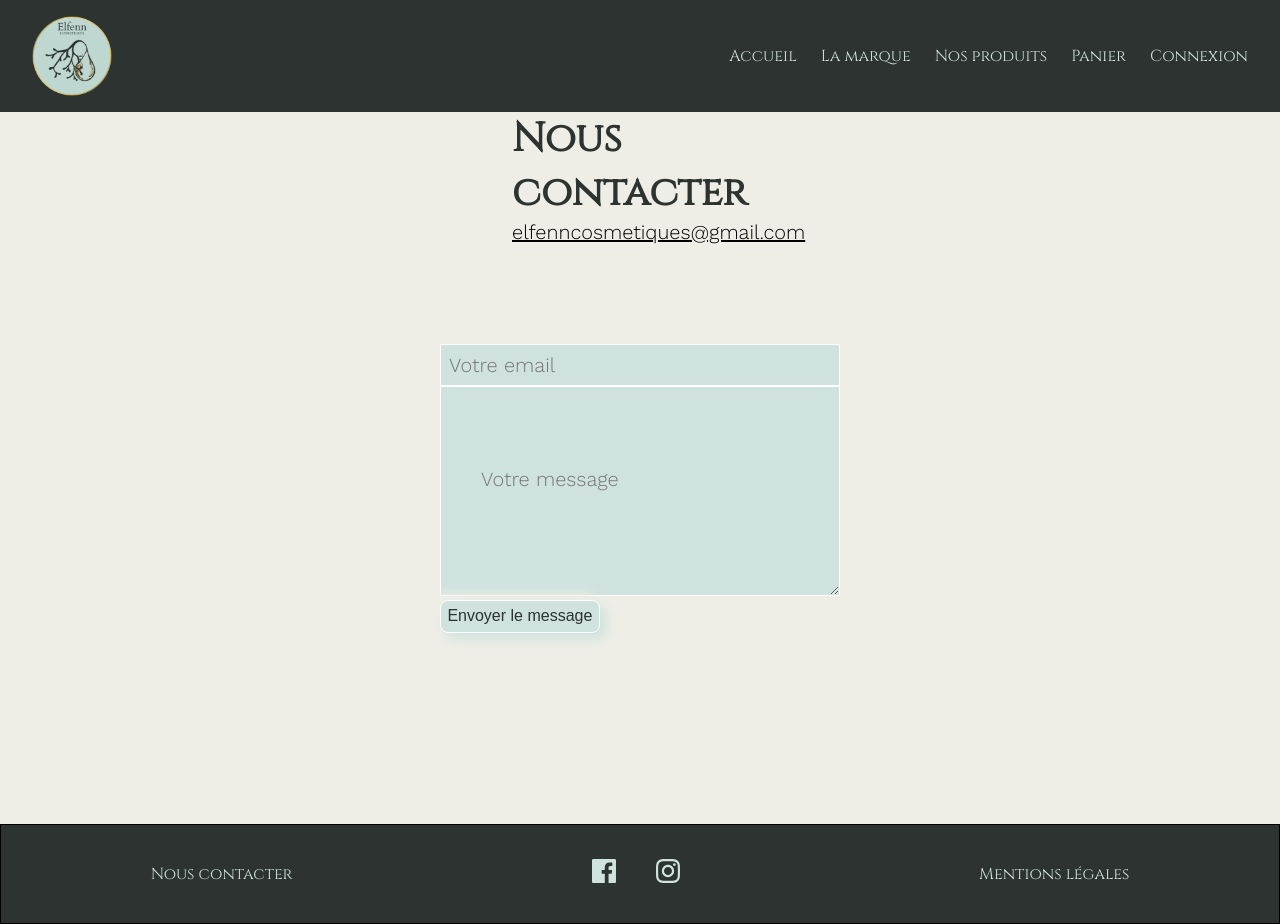
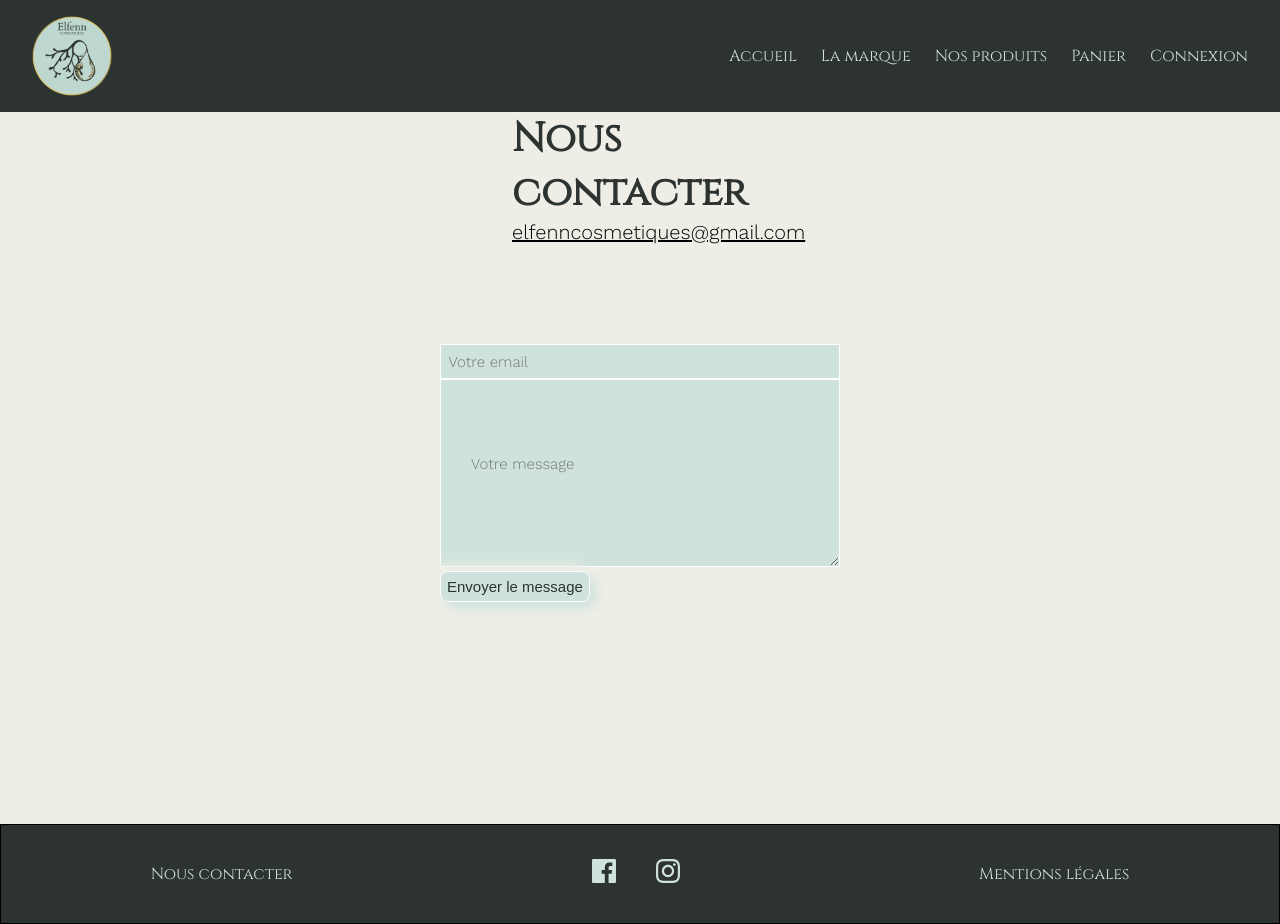
Before and after one commit to WildCodeSchool/remote2q4-21-p3-agathe-front, a React (Create React App) app: page /contact in a window 1280 px wide. Shown: the top 924 px of the page. Built offline with nearby package versions, Linux system fonts and the light colour scheme; no server answers; a web font is replaced by a local one.

Commit message:
change background color

```diff
--- a/src/components/form/ContactForm.css
+++ b/src/components/form/ContactForm.css
@@ -15,11 +15,11 @@
     /* outline: none;
     border: none; */
     width: 30%;
-    font-size: 20px;
+    font-size: 15px;
     font-family: var(--font-text);
     border: 1px solid white;
     width: 400px;
-    padding: 0.4em;
+    padding: 0.5em;
     background: #CFE2DE;
     }
 
@@ -31,11 +31,11 @@
     /* outline: none;
     border: none; */
     width: 30%;
-    font-size: 20px;
+    font-size: 15px;
     font-family: var(--font-text);
     border: 1px solid WHITE;
     width: 400px;
-    padding: 4em 2em;
+    padding: 5em 2em;
     background: #CFE2DE;
 }
 
@@ -47,7 +47,7 @@
     border: none;
     color: #2C3331;
     padding: 0.4em 0.4em;
-    font-size: 16px;
+    font-size: 15px;
     border-radius: 0.5em;
     background: #CFE2DE;
     border: 1px solid white;;
```
